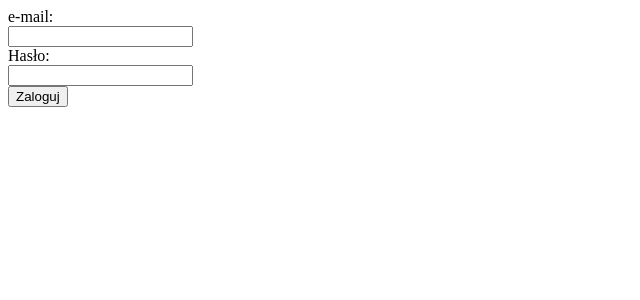
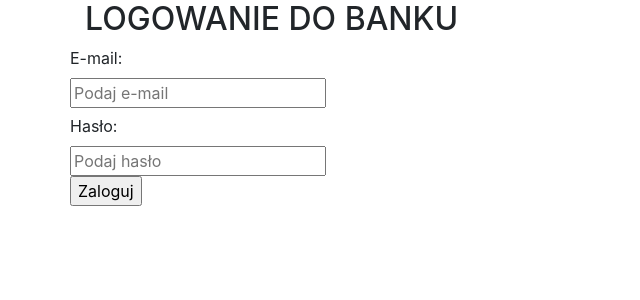
Before and after one commit to IronManWSB/ProgramowanieWSB, a PHP site: page /login.php in a window 1280 px wide. Shown: the top 300 px of the page, without its empty margins (0-640 px from the left). Run offline with PHP 8.4, Linux system fonts and the light colour scheme; some libraries are stand-ins or nearby versions.

Commit message:
Add files via upload
style logowania i rejestracji zrobione

```diff
--- a/login.php
+++ b/login.php
@@ -1,11 +1,27 @@
-
-
-<form action="save_login.php" method="post">
-
-<label for="email">e-mail:</label><br>
-  <input type="email" id="email" name="email" required><br>
-  <label for="Haslo">Hasło:</label><br>
-  <input type="password" id="Haslo" name="Haslo" required><br>
-  <input type="submit" value="Zaloguj">
-
-</form>
+<html lang="pl">
+  <head>
+      <meta charset="UTF-8">
+      <meta name="viewport" content="width=device-width, initial-scale=1.0">
+      <link rel="stylesheet" href="./styles/login.css">
+      <link rel="stylesheet" href="./styles/bootstrap.css">
+      <link rel="stylesheet" href="https://cdnjs.cloudflare.com/ajax/libs/font-awesome/4.7.0/css/font-awesome.min.css">
+      <title>Bank online - Poznań</title>
+  </head>
+  <body>
+      <div class="container">
+        <div class="row">
+          <div class="col-md-12">
+          <h2 class="h2-main" style="text-align:justify">LOGOWANIE DO BANKU</h2>
+          </div>
+          <form class="main-form" action="save_login.php" method="post">
+              <label class="main-label" for="email" >E-mail:</label><br>
+                <input class="input-main" type="email" id="email" name="email" maxlength="45" placeholder="Podaj e-mail" required><br>
+              <label class="main-label" style="margin-top:2%" for="Haslo">Hasło:</label><br>
+                <input class="input-main" type="password" id="Haslo" name="Haslo" maxlength="45" placeholder="Podaj hasło" required><br>
+                <input class="submit-button" type="submit" value="Zaloguj">
+          </form>
+      </div>
+        </div>
+          </div>
+  </body>
+</html>
```
